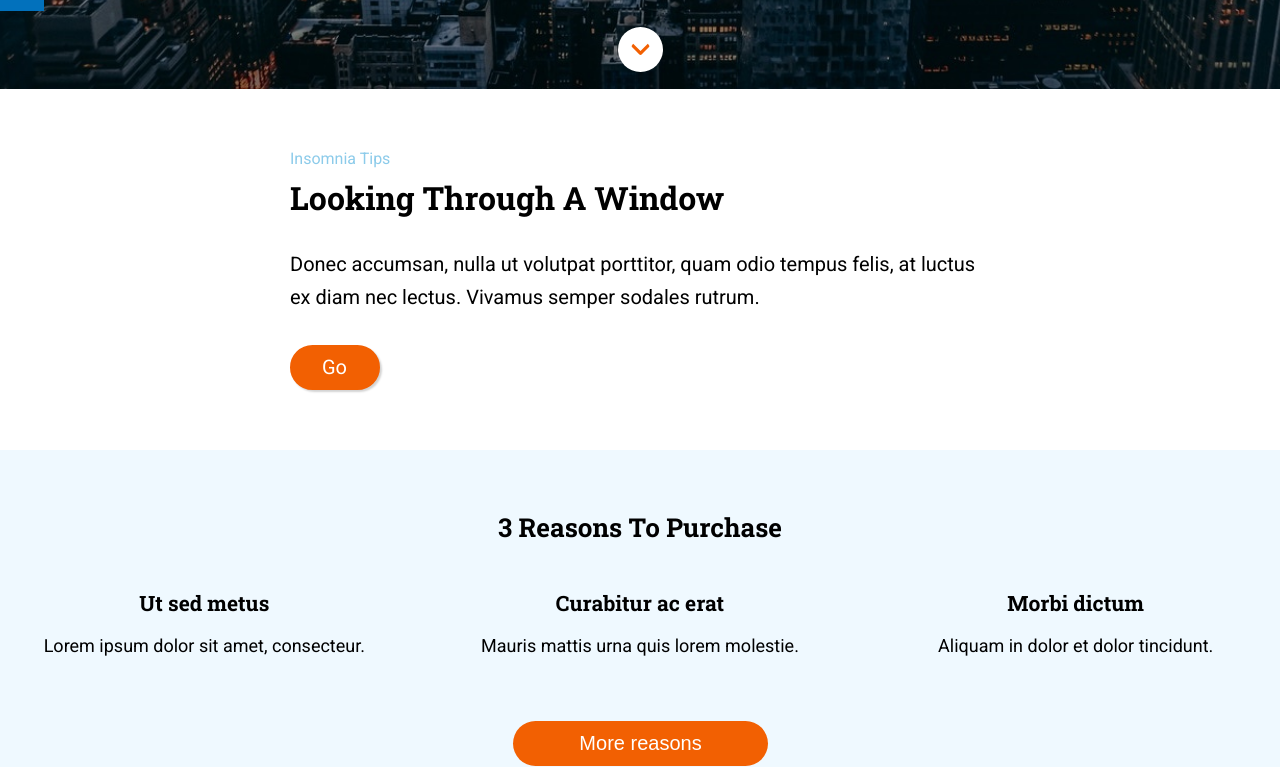
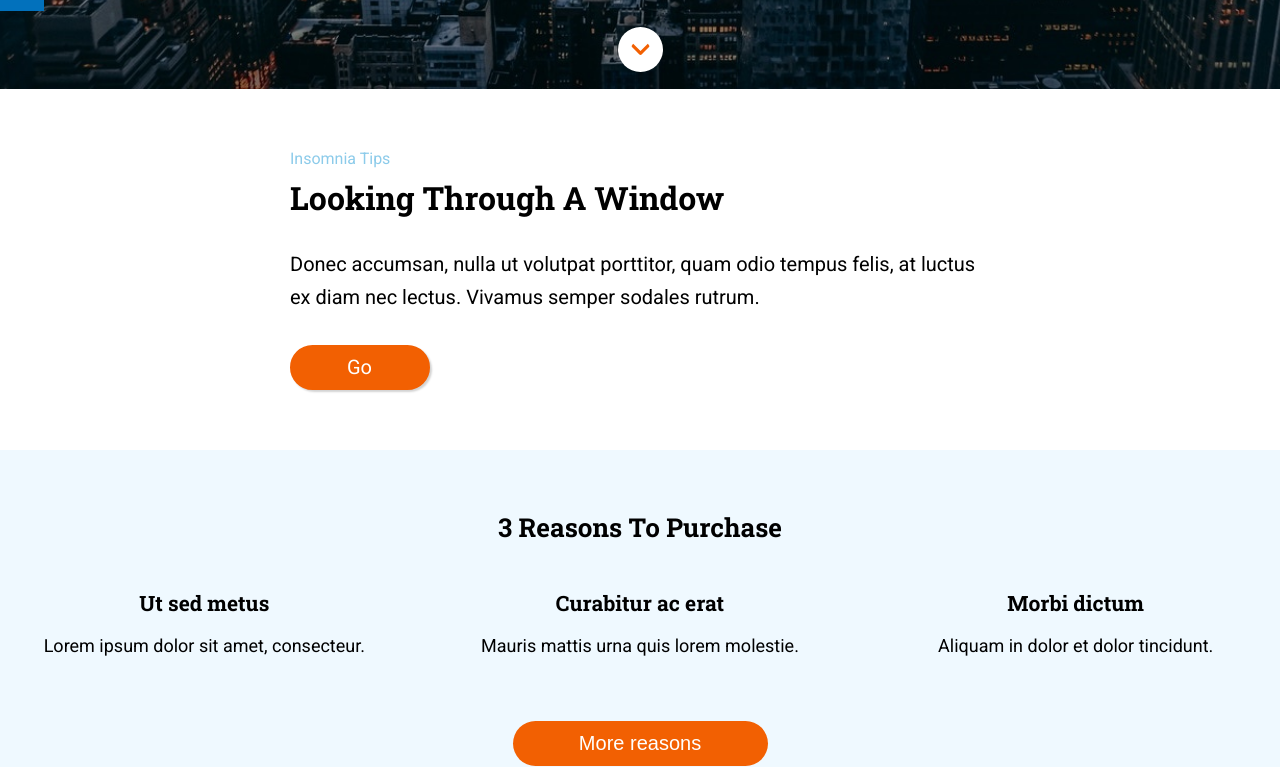
Before and after one commit to nadiamurias/anonymous-proxy, a website: page docs/index.html in a window 1280 px wide. In both pictures the pointer is over the button "Go". Shown: the part 711-1478 px from the top of the page. Drawn offline with nearby package versions, Linux system fonts and the light colour scheme; files that its build step writes are made by us from their sources.

Commit message:
Change transation buttons

```diff
--- a/src/scss/layout/_main.scss
+++ b/src/scss/layout/_main.scss
@@ -54,6 +54,12 @@
       background-color: $orange;
       color: $white;
       box-shadow: 2px 2px 2px lightgrey;
+      @media all and (min-width: 768px) {
+        width: 100px;
+      }
+      @media all and (min-width: 1200px) {
+        width: 140px;
+      }
     }
     @media all and (min-width: 768px) {
       width: 91px;
--- a/src/scss/layout/_reasons.scss
+++ b/src/scss/layout/_reasons.scss
@@ -64,7 +64,6 @@
     width: 184px;
     border-radius: 22.5px;
     border: 0;
-    padding: 0 29.5px 0 30.5px;
     color: $white;
     font-size: 20px;
     text-align: center;
@@ -72,11 +71,14 @@
     margin: 45px 68px 60px 68px;
     transition: background-color ease 0.8s, width ease 0.8s;
     &:hover {
-      width: 210px;
+      width: 200px;
       background-color: $white;
       color: $orange;
       border: solid 2px $orange;
       box-shadow: 2px 2px 2px lightgrey;
+      @media all and (min-width: 768px) {
+        width: 230px;
+      }
     }
     @media all and (min-width: 768px) {
       width: 210px;
```
